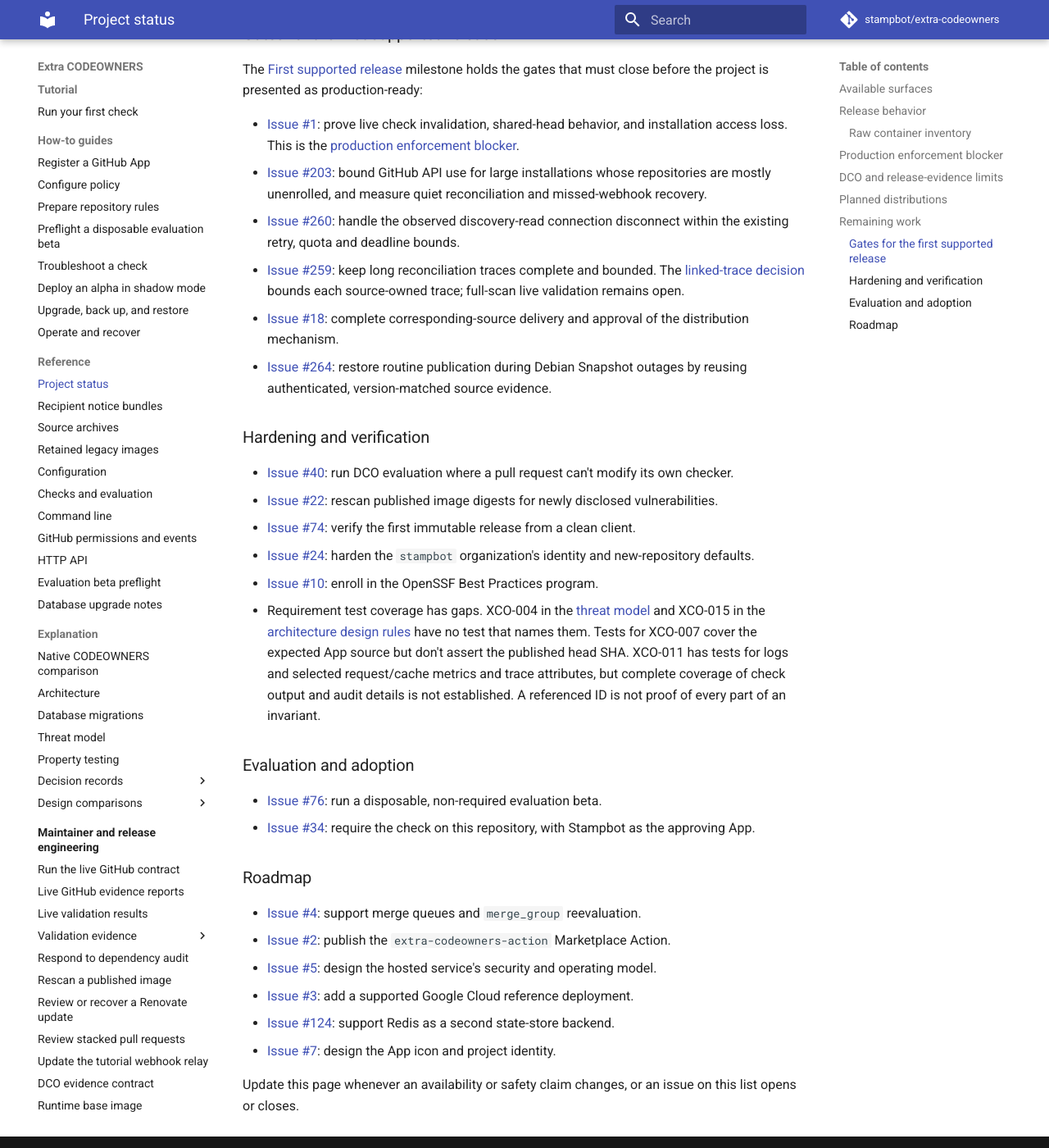
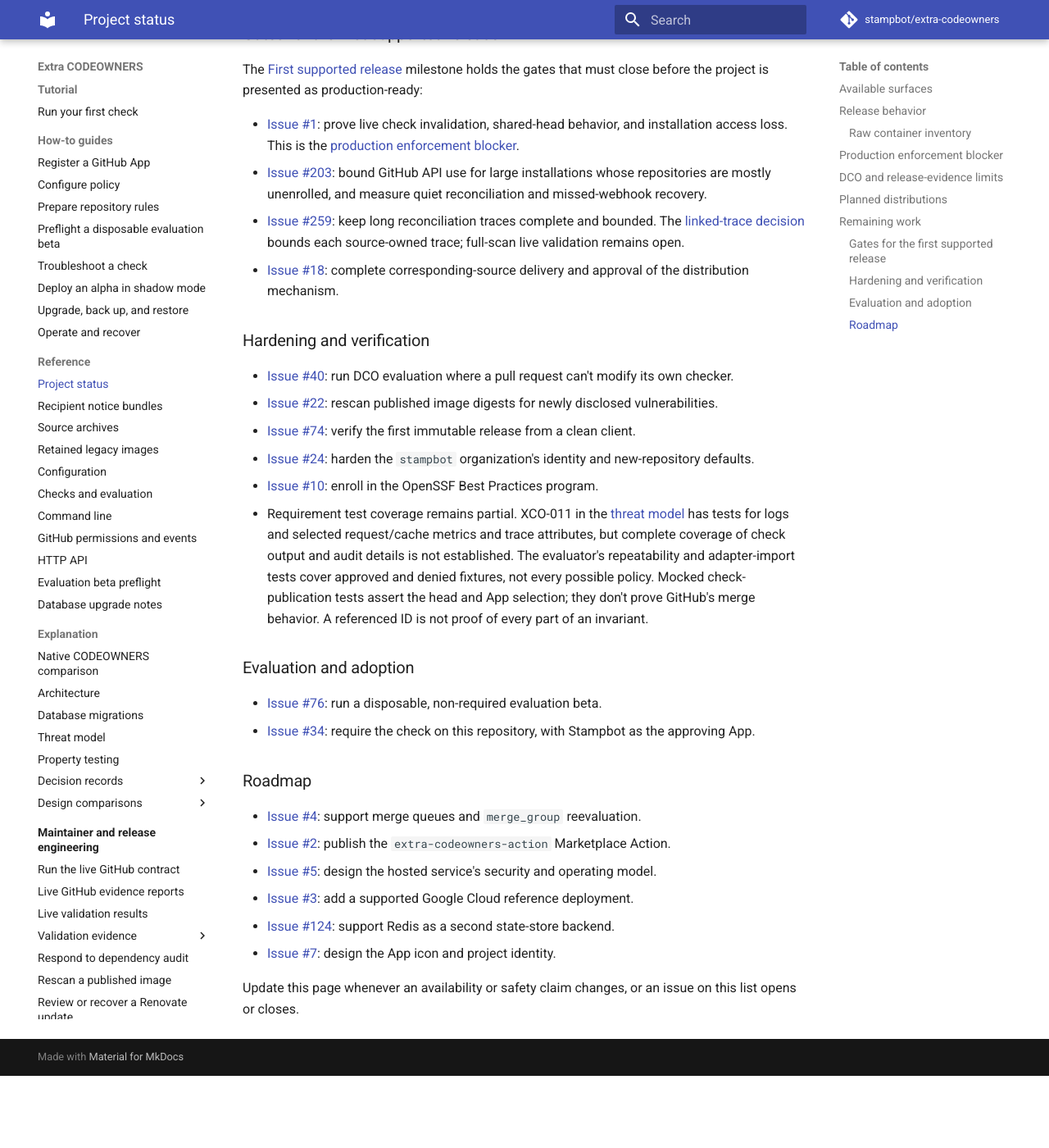
Before and after one commit to stampbot/extra-codeowners, an MkDocs documentation site: the page built from docs/reference/project-status.md, in a window 1280 px wide and 1400 px high, scrolled down 4425 px. Shown: the whole window at 82% size. Built offline with MkDocs 1.6.1 and Material for MkDocs 9.7.7, drawn with Linux system fonts in a browser that asks for light colours; comment, search, counter and statistics services are not loaded; after the commit the page ends 5737 px from its top, so only the background shows below that.

Commit message:
test: cover approval labels and publication invariants (#267)
Signed-off-by: Danny Sauer <github@dannysauer.com>

```diff
--- a/docs/reference/project-status.md
+++ b/docs/reference/project-status.md
@@ -194,15 +194,11 @@
 - [Issue #203][issue-203]: bound GitHub API use for large installations whose
   repositories are mostly unenrolled, and measure quiet reconciliation and
   missed-webhook recovery.
-- [Issue #260][issue-260]: handle the observed discovery-read connection
-  disconnect within the existing retry, quota and deadline bounds.
 - [Issue #259][issue-259]: keep long reconciliation traces complete and bounded.
   The [linked-trace decision](../explanation/adrs/2026-11-05-linked-reconciliation-traces.md)
   bounds each source-owned trace; full-scan live validation remains open.
 - [Issue #18][issue-18]: complete corresponding-source delivery and approval of
   the distribution mechanism.
-- [Issue #264][issue-264]: restore routine publication during Debian Snapshot
-  outages by reusing authenticated, version-matched source evidence.
 
 ### Hardening and verification
 
@@ -215,14 +211,14 @@
 - [Issue #24][issue-24]: harden the `stampbot` organization's identity and
   new-repository defaults.
 - [Issue #10][issue-10]: enroll in the OpenSSF Best Practices program.
-- Requirement test coverage has gaps. XCO-004 in the
-  [threat model](../explanation/threat-model.md#invariants) and XCO-015 in the
-  [architecture design rules](../explanation/architecture.md#design-rules) have
-  no test that names them. Tests for XCO-007 cover the expected App source but
-  don't assert the published head SHA. XCO-011 has tests for logs and selected
-  request/cache metrics and trace attributes, but complete coverage of check
-  output and audit details is not established. A referenced ID is not proof
-  of every part of an invariant.
+- Requirement test coverage remains partial. XCO-011 in the
+  [threat model](../explanation/threat-model.md#invariants) has tests for logs
+  and selected request/cache metrics and trace attributes, but complete
+  coverage of check output and audit details is not established. The
+  evaluator's repeatability and adapter-import tests cover approved and
+  denied fixtures, not every possible policy. Mocked check-publication tests
+  assert the head and App selection; they don't prove GitHub's merge behavior.
+  A referenced ID is not proof of every part of an invariant.
 
 ### Evaluation and adoption
 
@@ -263,5 +259,3 @@
 [issue-124]: https://github.com/stampbot/extra-codeowners/issues/124
 [issue-203]: https://github.com/stampbot/extra-codeowners/issues/203
 [issue-259]: https://github.com/stampbot/extra-codeowners/issues/259
-[issue-260]: https://github.com/stampbot/extra-codeowners/issues/260
-[issue-264]: https://github.com/stampbot/extra-codeowners/issues/264
--- a/mkdocs.yml
+++ b/mkdocs.yml
@@ -80,6 +80,7 @@
           - November reconciliation and alpha.67: maintainers/evidence/2026-11-02-reconciliation-and-alpha67.md
           - November trace-size investigation: maintainers/evidence/2026-11-05-trace-size-investigation.md
           - November Debian source reuse: maintainers/evidence/2026-11-05-debian-source-reuse.md
+          - November alpha.69 release and approval: maintainers/evidence/2026-11-05-alpha69-release-and-approval.md
       - Respond to dependency audit: how-to/respond-to-dependency-audit.md
       - Rescan a published image: how-to/rescan-published-image.md
       - Review or recover a Renovate update: how-to/manage-renovate-updates.md
```
Also changed, not shown: docs/maintainers/evidence/2026-11-05-alpha69-release-and-approval.md (added, +185 -0 lines), docs/maintainers/evidence/index.md (+1 -0 lines), docs/maintainers/live-validation.md (+5 -0 lines), 2 other files.
